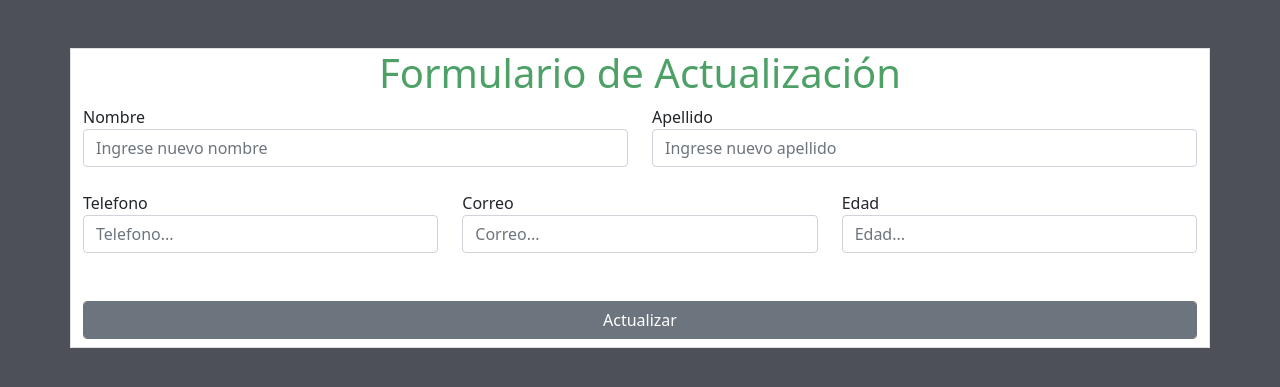
After one commit to AntonioAstudillo/CRUD_BASIC, a PHP site: page /actualizarVista.php in a window 1280 px wide. The commit adds this page. Shown: the top 387 px of the page. Run offline with PHP 8.4, Linux system fonts and the light colour scheme; data that the repository does not hold is empty.

Commit message:
Agregando archivos eliminar y actualizar

```diff
--- a/actualizar.php
+++ /dev/null
@@ -1,5 +0,0 @@
-<?php
-
-echo 'Hola actualizar';
-
- ?>
--- /dev/null
+++ b/actualizarModelo.php
@@ -0,0 +1,6 @@
+<?php
+
+
+
+
+ ?>
--- /dev/null
+++ b/actualizarVista.php
@@ -0,0 +1,71 @@
+<?php
+
+if(isset($_GET['id']))
+{
+   $id = $_GET['id'];
+}
+
+?>
+
+<!DOCTYPE html>
+<html lang="es" dir="ltr">
+   <head>
+      <meta charset="utf-8">
+      <title>Actualizar Usuario</title>
+      <link rel="stylesheet" href="https://cdn.jsdelivr.net/npm/bootstrap@5.0.1/dist/css/bootstrap.min.css">
+      <style media="screen">
+         body{
+           background-color: #4D5057;
+         }
+
+         body > div{
+            background: white;
+         }
+
+         .color-h1{
+            color: #4DA167;
+         }
+
+      </style>
+   </head>
+   <body>
+      <div class="container border mt-5 mb-2">
+         <div class="col-auto text-center color-h1 font-weight-bold">
+            <h1>Formulario de Actualización</h1>
+         </div>
+         <form class="form-group" action="actualizarModelo.php?id=<?php echo $id; ?>" method="post" autocomplete="off">
+            <div class="row">
+               <div class="col-6">
+                  <label for="nombre">Nombre</label>
+                  <input type="text" name="nombre" placeholder="Ingrese nuevo nombre" class="form-control">
+               </div>
+               <div class="col-6">
+                  <label for="apellido">Apellido</label>
+                  <input type="text" name="apellido" placeholder="Ingrese nuevo apellido" class="form-control">
+               </div>
+            </div>
+
+            <div class="row mt-4">
+               <div class="col-4">
+                  <label for="telefono">Telefono</label>
+                  <input class="form-control" type="text" name="telefono" placeholder="Telefono...">
+               </div>
+               <div class="col-4">
+                  <label for="correo">Correo</label>
+                  <input class="form-control" type="text" name="correo" placeholder="Correo...">
+               </div>
+               <div class="col-4">
+                  <label for="edad">Edad</label>
+                  <input class="form-control" type="text" name="edad" placeholder="Edad...">
+               </div>
+            </div>
+
+            <div class="row">
+               <div class="col-12 col-auto text-center mt-5 mb-2">
+                  <input class="btn btn-secondary form-control" type="submit" value="Actualizar">
+               </div>
+            </div>
+         </form>
+     </div>
+   </body>
+</html>
--- a/index.php
+++ b/index.php
@@ -46,7 +46,7 @@ $resultado = $objeto->leerRegistros($pagina);
                      <td><?php echo $registro['telefono']; ?></td>
                      <td><?php echo $registro['correo']; ?></td>
                      <td><?php echo $registro['edad']; ?></td>
-                     <td><a class="btn btn-primary" href="actualizar.php?id=<?php echo $registro['id']; ?>">Actualizar</a> </td>
+                     <td><a class="btn btn-primary" href="actualizarVista.php?id=<?php echo $registro['id']; ?>">Actualizar</a> </td>
                      <td><a class="btn btn-danger" href="eliminar.php?id=<?php echo $registro['id']; ?>">Eliminar</a> </td>
                   </tr>
                <?php endwhile; ?>
@@ -70,10 +70,10 @@ $resultado = $objeto->leerRegistros($pagina);
                   <?php if( ($pagina*8) < $maximoElementos[0]): ?>
                      <li class="page-item"><a class="page-link" href="index.php?pag=<?php echo $_GET['pag'] + 1;?>">Siguiente</a></li>
                   <?php else: ?>
-                     <li disabled class="page-item"><a disabled class="page-link" href="">Siguiente</a></li>
+                     <li  class="page-item"><a disabled="true" class="page-link" href="">Siguiente</a></li>
                   <?php endif; ?>
                <?php else: ?>
-                  <li disabled class="page-item"><a disabled class="page-link" href="index.php?pag=2">Siguiente</a></li>
+                  <li class="page-item"><a disabled="true" class="page-link" href="index.php?pag=2">Siguiente</a></li>
                <?php endif; ?>
             </ul>
          </div>
```
Also changed, not shown: auxiliares/Consultas.php (+12 -0 lines), eliminar.php (+16 -1 lines).
